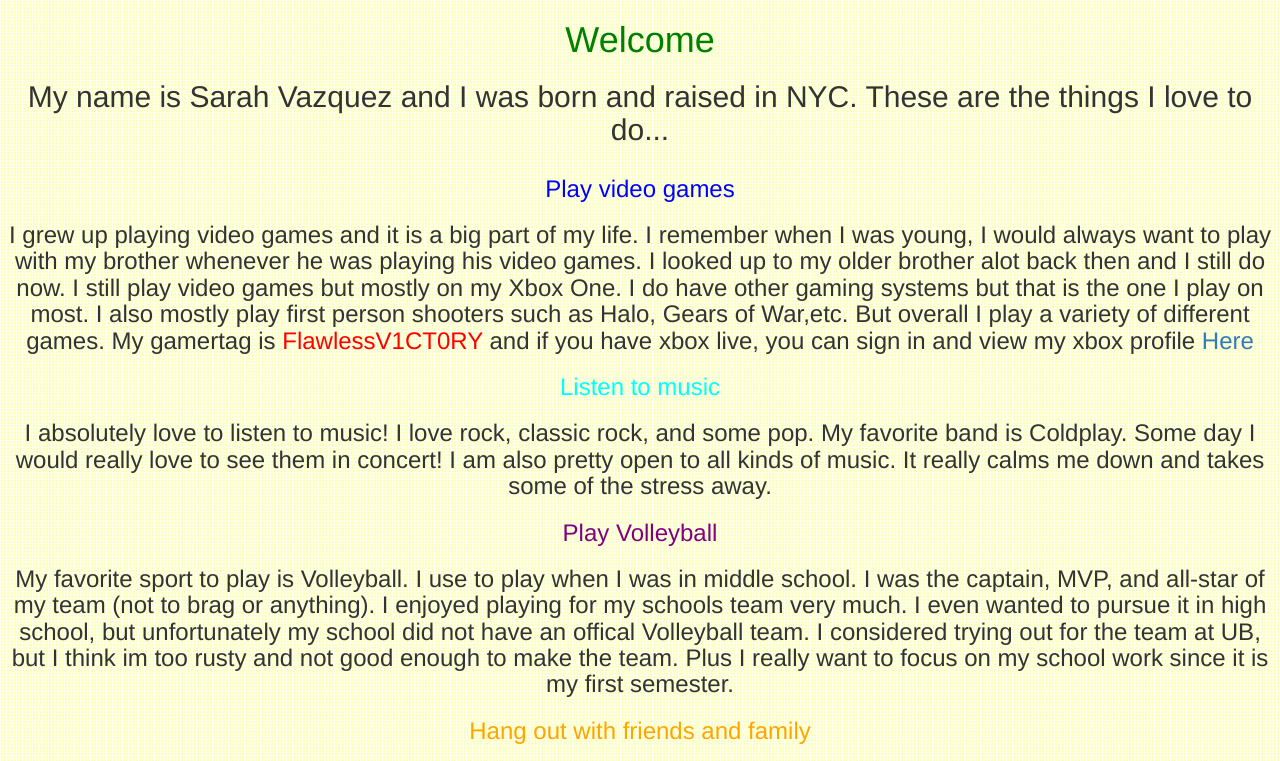
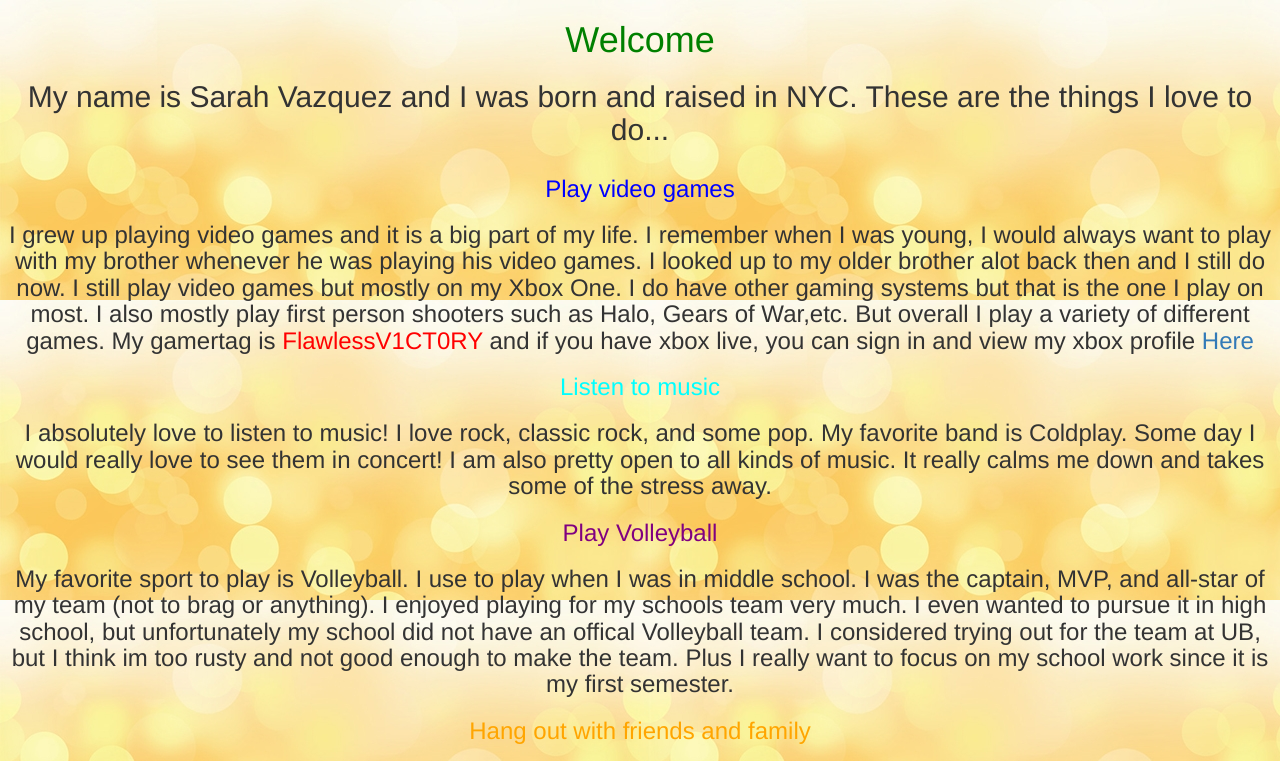
Before and after one commit to SarahVazquez/sarahvazquez.github.io, a plain HTML site: page index.html in a window 1280 px wide. Shown: the top 761 px of the page. Drawn offline with nearby package versions, Linux system fonts and the light colour scheme.

Commit message:
Update index.html

```diff
--- a/index.html
+++ b/index.html
@@ -18,7 +18,7 @@
     <![endif]-->
   <style>
 body {
-        background-image: url("images.png");
+        background-image: url("647025475-1360103197yellow-lights-web-background.jpg");
 }
 
 </style>
```
